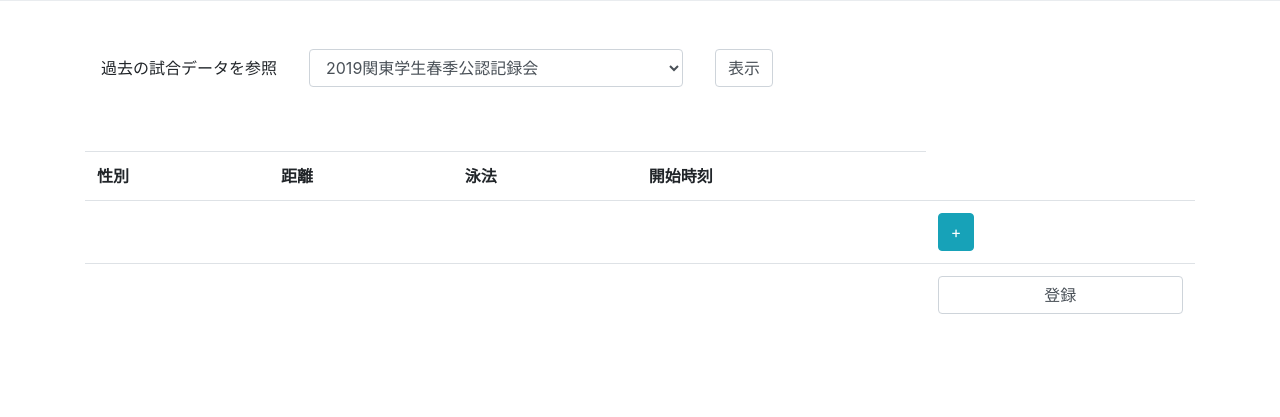
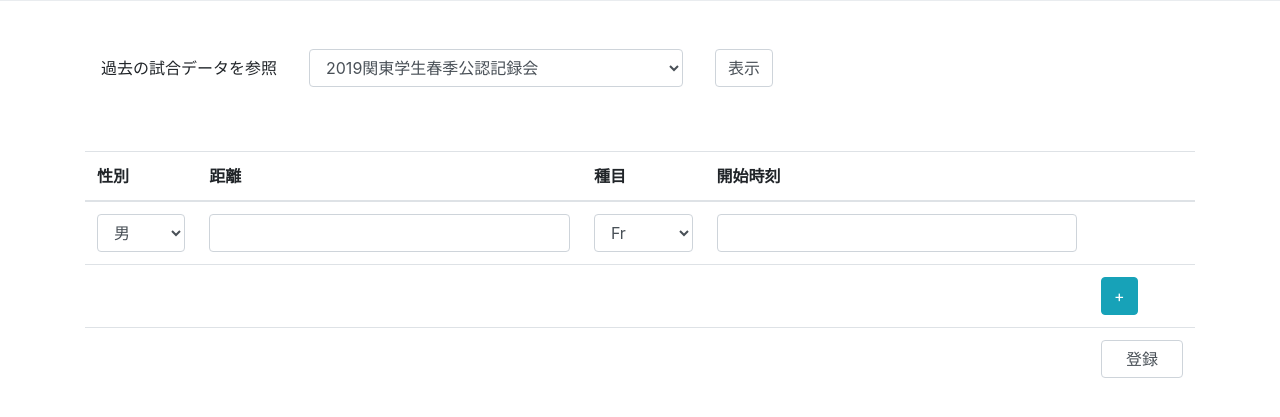
Before and after one commit to Pretender324/kappashift, a Django app: page /shift/timetable/12 in a window 1280 px wide. Shown: the part 352-769 px from the top of the page. Run offline with Django 3.2, Linux system fonts and the light colour scheme; data comes from the database, SQL or seed files in the repository; both versions use the stored data as it was after the commit; some libraries are stand-ins or nearby versions.

Commit message:
フォーム動的追加のバグ修正

```diff
--- /dev/null
+++ b/shiftmakeapp/forms.py
@@ -0,0 +1,9 @@
+from django import forms
+
+
+class TimetableForm(forms.Form):
+    sex = forms.ChoiceField(choices=(('M', '男'), ('W', '女')))
+    distance = forms.IntegerField()
+    style = forms.ChoiceField(choices=(('Fr', 'Fr'), ('Ba', 'Ba'), (
+        'Br', 'Br'), ('Fly', 'Fly'), ('IM', 'IM'), ('FR', 'FR'), ('MR', 'MR')))
+    start_time = forms.TimeField()
--- a/shiftmakeapp/views.py
+++ b/shiftmakeapp/views.py
@@ -5,6 +5,8 @@ from django.contrib import messages
 from .models import CompetitionModel, ShiftModel, EventModel, EntryModel
 from kappashiftapp.models import MemberModel
 from .suggest import Suggest
+from .forms import TimetableForm
+from django.forms import formset_factory
 
 # Create your views here.
 
@@ -40,15 +42,19 @@ class CompetitionCreate(CreateView):
 
 def timetableupdatefunc(request, pk):
     suggest = CompetitionModel.objects.all()
-    return render(request, 'timetable.html', {'suggest': suggest, 'pk': pk})
+    formset = formset_factory(TimetableForm)
+    print(formset.form)
+    return render(request, 'timetable.html', {'suggest': suggest, 'pk': pk, 'formset': formset})
 
 
 def timetablesuggest(request, pk):
+    formset = formset_factory(TimetableForm)
+
     if request.method == 'POST':
         competition = request.POST['competition']
         object_list = ShiftModel.objects.filter(competition__id=competition)
     suggest = CompetitionModel.objects.all()
-    return render(request, 'timetable.html', {'suggest': suggest, 'pk': pk, 'object_list': object_list})
+    return render(request, 'timetable.html', {'suggest': suggest, 'pk': pk, 'object_list': object_list, 'formset': formset})
 
 
 def timetableregister(request, pk):
--- a/templates/timetable.html
+++ b/templates/timetable.html
@@ -25,40 +25,36 @@
             <input type="submit" value="表示" class="form-control m-3">
         </form>
     </div>
+    <form action="{% url 'shift:register' pk %}" method="post" id="form" data-length="{{ object_list|length }}">
+    {% csrf_token %}
+    {{ formset.management_form }}
         <table class="table mt-5" id="table">
-        <tr id="form-row[0]">
+            <thead>
+                <tr>
                     <th>性別</th>
                     <th>距離</th>
-            <th>泳法</th>
+                    <th>種目</th>
                     <th>開始時刻</th>
+                    <th></th>
                 </tr>
-        <form action="{% url 'shift:register' pk %}" method="post" id="form-table" data-length="{{ object_list|length }}">{% csrf_token %}
+            </thead>
+            <tbody>
             {% for item in object_list %}
-                <tr id="form-row[{{forloop.counter}}]">
+                <tr class="form-row">
+                {% for field in formset.form %}
                     <td>
-                        <select name="sex" for="inputSex"　placeholder="{{item.event.sex}}" class="form-control sex">
-                            <option value="M">M</option>
-                            <option value="W">W</option>
-                        </select>
+                        {{field|add_class:"form-control"}}
                     </td>
-                    <td>
-                        <input type="number" name="distance" for="inputDistance" placeholder="{{item.event.distance}}" class="form-control distance">
-                    </td>
-                    <td>
-                    <select name="style" for="inputStyle" placeholder="{{item.event.style}}" class="form-control style">
-                        <option value="Fr">Fr</option>
-                        <option value="Ba">Ba</option>
-                        <option value="Br">Br</option>
-                        <option value="Fly">Fly</option>
-                        <option value="IM">IM</option>
-                        <option value="FR">FR</option>
-                        <option value="MR">MR</option>
-                    </select></td>
-                    <td>
-                        <input type="datetime" name="start_time" placeholder="{{item.start_time|date:"h:i"}}" class="form-control start_time">
-                    </td>
+                {% endfor %}
                 </tr>
             {% endfor %}
+            <tr class="form-empty">
+                {% for field in formset.form %}
+                    <td>
+                        {{field|add_class:"form-control"}}
+                    </td>
+                {% endfor %}
+            </tr>
             <tr>
                 <td></td>
                 <td></td>
@@ -81,8 +77,9 @@
                     </div>
                 </td>
             </tr>
+            </tbody>
+        </table>
     </form>
-    </table>
 </div>
 
 
@@ -91,25 +88,28 @@
 {% block script %}
 <script>
     $(function () {
-        var frm_cnt = $("#form-table").data("length");
-        console.log(frm_cnt)
+        $(document).on('click', 'span.add', function () {
+            console.log("test");
+            frm_emp = $(".form-empty").last();
+            frm_nxt = frm_emp.clone();
+            frm_nxt.insertAfter(frm_emp);
+        })
 
-        $(document).on('click', 'span.add', function () {
-            var frm_prv = $('tr')[frm_cnt];
-            console.log(frm_prv);
+        $('#form').submit(function() {  // フォームを送信する直前
 
-            frm_cnt++;
-            console.log(frm_cnt);
+            // フォームの入力欄の数を指定する
+            const text = $('.form-row');
+            $('[name=form-TOTAL_FORMS]').val(text.length+1);
 
-            var frm_nxt = $('<tr id=form-row['+ frm_cnt +']></tr>')
-            frm_nxt.append('<td><select name="sex" for="inputSex" class="form-control sex"><option value="M">M</option><option value="W">W</option></select></td>');
-            frm_nxt.append('<td><input type="number" name="distance" for="inputDistance" class="form-control distance"></td>');
-            frm_nxt.append('<td><select name="style" for="inputStyle" class="form-control style"><option value="Fr">Fr</option><option value="Ba">Ba</option><option value="Br">Br</option><option value="Fly">Fly</option><option value="IM">IM</option><option value="FR">FR</option><option value="MR">MR</option></select></td>');
-            frm_nxt.append('<td><input type="datetime" name="start_time" class="form-control start_time"></td>');
+            // それぞれの入力欄の__prefix__をindexで置換する
+            text.each(function(index, element){
+                html = $(element).html().replace(/__prefix__/g, index);
+                value = $(element).find("input[type='text']").val();  // valueが消えるので保存しておく
+                $(element).html(html);
+                $(element).find("input[type='text']").val(value);
+        });
 
-            frm_nxt.insertAfter(frm_prv);
-
-        })
+    });
     })
     </script>
 {% endblock script %}
```
Also changed, not shown: db.sqlite3. Lines whose indentation alone changed are shown as unchanged.
